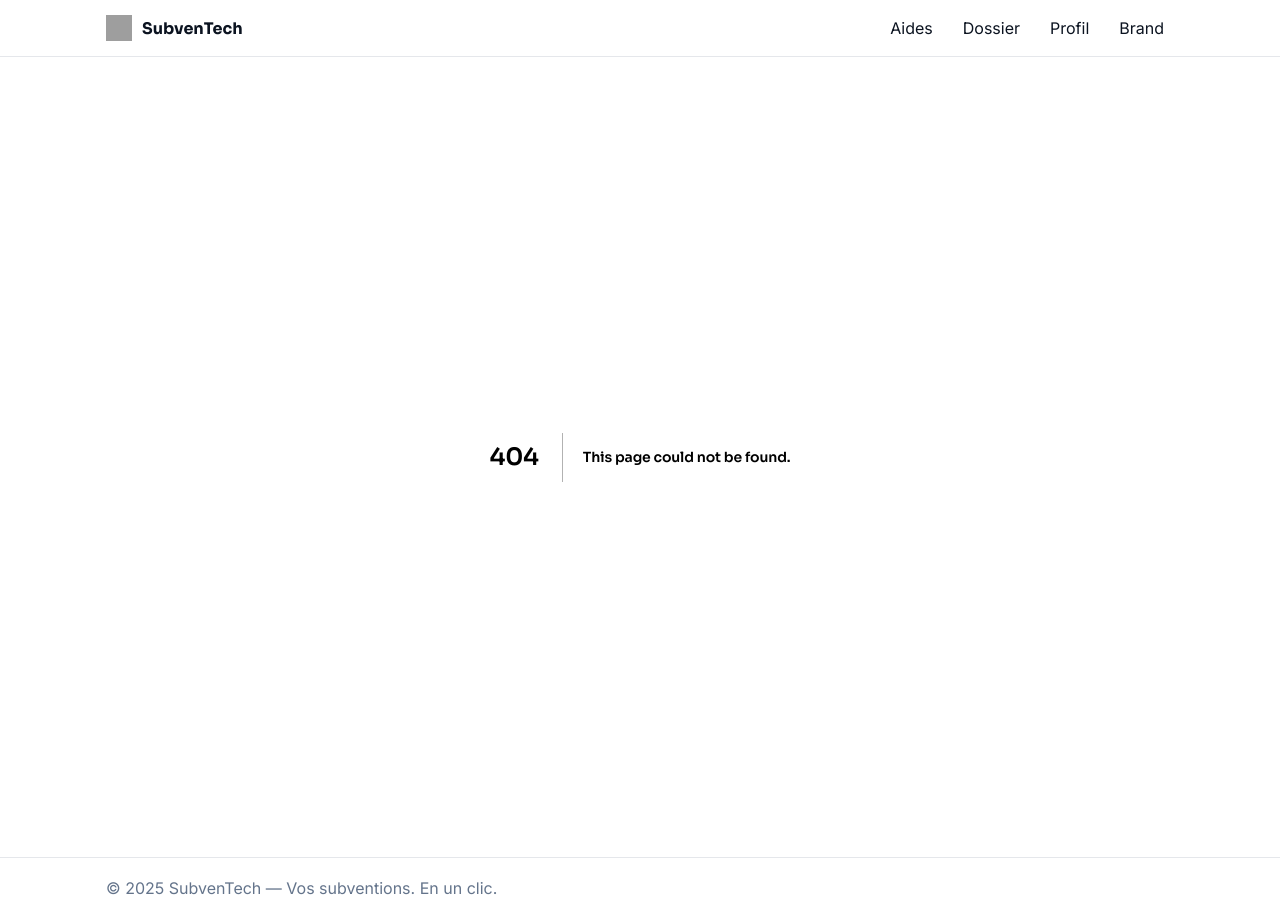
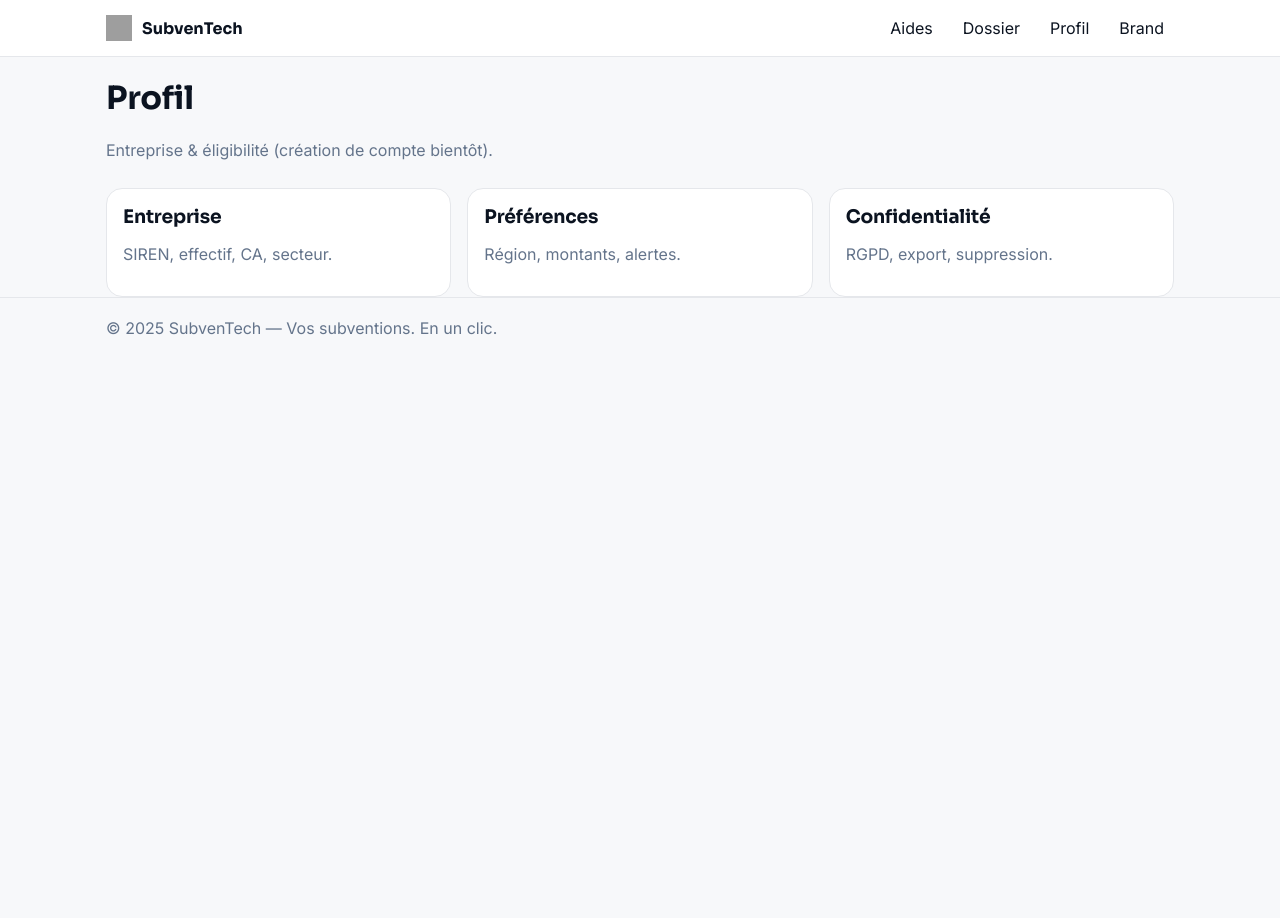
Before and after one commit to BACOUL/subventech-app, a Next.js app: page /pages/profil in a window 1280 px wide. Before the commit this address had no page. After the commit the page ends 800 px from the top, so only its background shows below. Built offline with nearby package versions, Linux system fonts and the light colour scheme; grey boxes are pictures that could not be loaded.

Commit message:
Create profil.js

```diff
--- /dev/null
+++ b/pages/pages/profil.js
@@ -0,0 +1,13 @@
+export default function Profil(){
+  return (
+    <>
+      <h1>Profil</h1>
+      <p className="muted">Entreprise & éligibilité (création de compte bientôt).</p>
+      <div className="grid">
+        <div className="card"><h3>Entreprise</h3><p className="muted">SIREN, effectif, CA, secteur.</p></div>
+        <div className="card"><h3>Préférences</h3><p className="muted">Région, montants, alertes.</p></div>
+        <div className="card"><h3>Confidentialité</h3><p className="muted">RGPD, export, suppression.</p></div>
+      </div>
+    </>
+  );
+}
```
